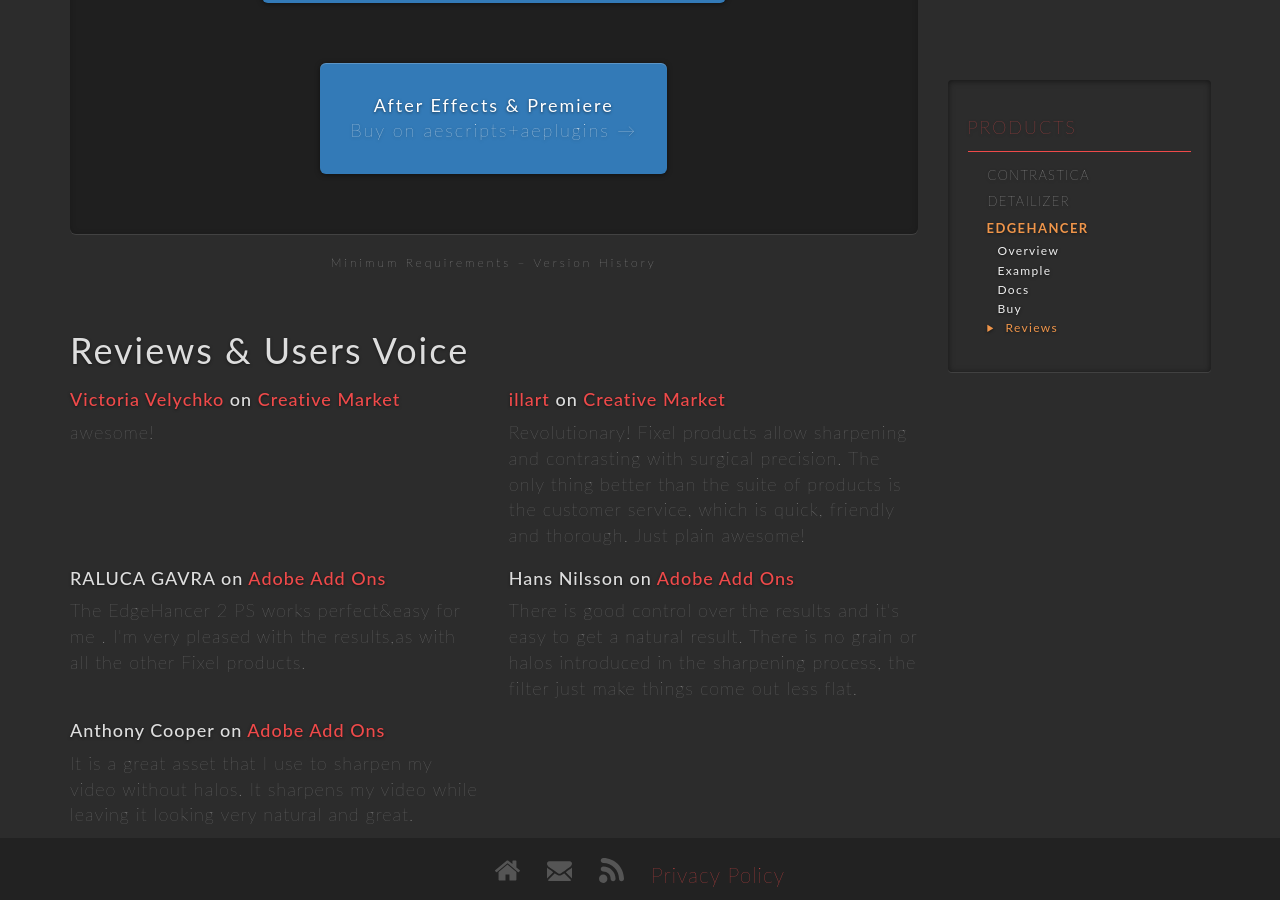
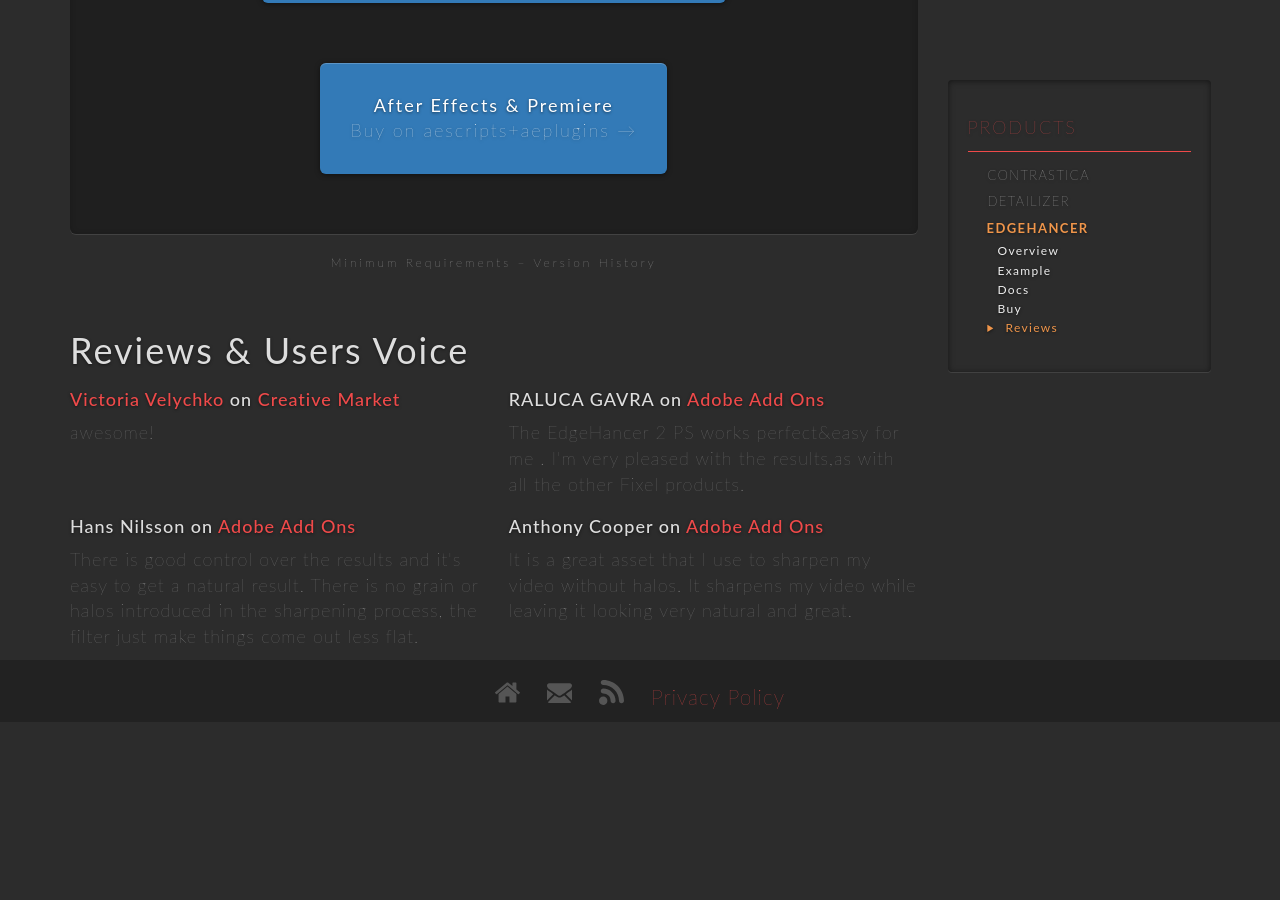
Before and after one commit to FixelAlgorithmsTeam/fixel, a Jekyll site: the page built from products/edgehancer/index.html, in a window 1280 px wide and 900 px high, scrolled down 3686 px. Built offline with Jekyll 4.4.1, drawn with Linux system fonts in a browser that asks for light colours; nearby versions of some CDN libraries; comment, search, counter and statistics services are not loaded; after the commit the page ends 4408 px from its top, so only the background shows below that.

Commit message:
Update index.html
Updated User Voice & Review.

```diff
--- a/products/edgehancer/index.html
+++ b/products/edgehancer/index.html
@@ -142,12 +142,6 @@
 					<div class="clearfix visible-xs"></div>
 					<div class="col-sm-6">
 						<!-- <a href="http://www.davidebarranca.com/?p=2614" title="Introducing Detailizer" target="_blank" class="hide-text detailizer-doc-sprite detailizer-intro pull-left img-circle img-documentation">Introducing Detailizer</a> -->
-						<h4><a href="https://creativemarket.com/illart" target="_blank">illart</a> on <a href="https://creativemarket.com/FixelAlgorithms/111138-Fixel-Contrastica-2-PS#comment-131597" target="_blank">Creative Market</a></h4>
-						<p class="feature-text">Revolutionary! Fixel products allow sharpening and contrasting with surgical precision. The only thing better than the suite of products is the customer service, which is quick, friendly and thorough. Just plain awesome!</p>
-					</div>
-					<div class="clearfix visible-xs"></div>
-					<div class="col-sm-6">
-						<!-- <a href="http://www.davidebarranca.com/?p=2614" title="Introducing Detailizer" target="_blank" class="hide-text detailizer-doc-sprite detailizer-intro pull-left img-circle img-documentation">Introducing Detailizer</a> -->
 						<h4>RALUCA GAVRA on <a href="https://creative.adobe.com/addons/products/13295" target="_blank">Adobe Add Ons</a></h4>
 						<p class="feature-text">The EdgeHancer 2 PS works perfect&easy for me . I'm very pleased with the results,as with all the other Fixel products.</p>
 					</div>
```
Also changed, not shown: other parts of products/edgehancer/index.html (+5 -5 lines).
